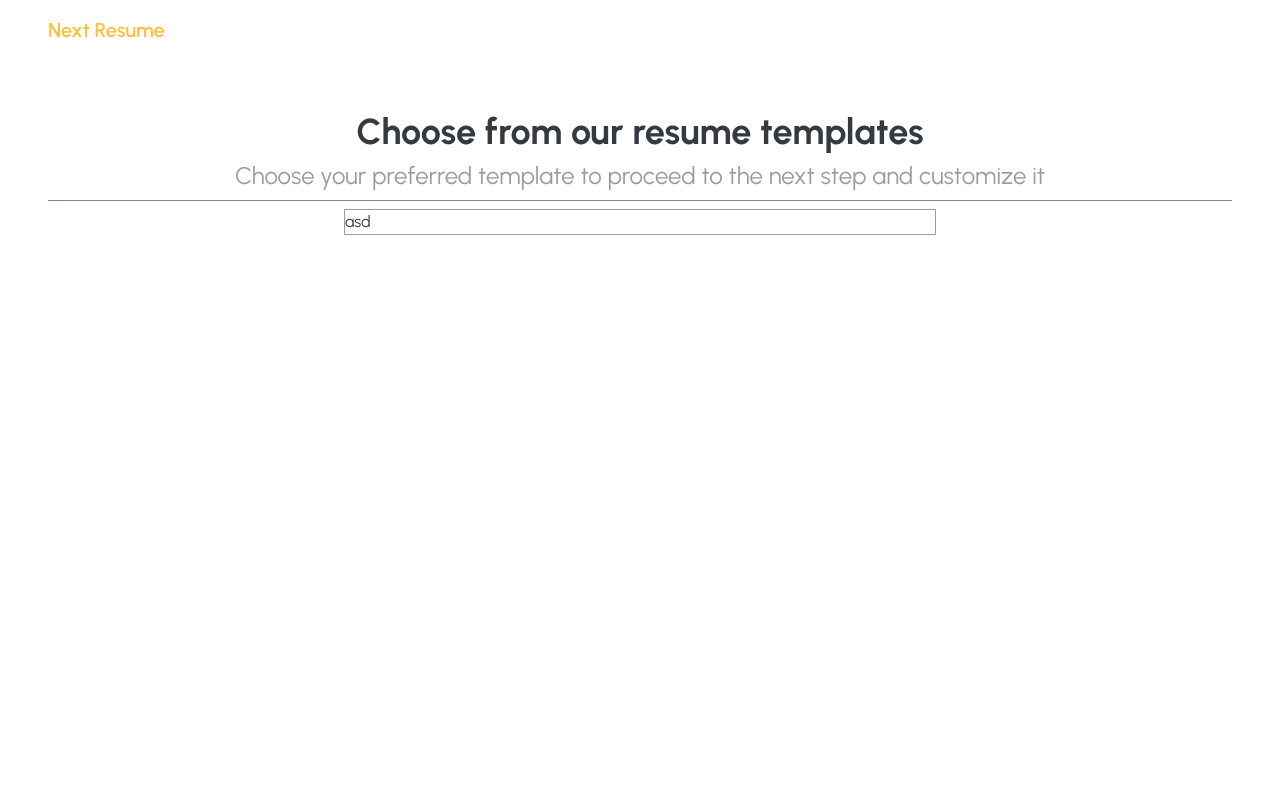
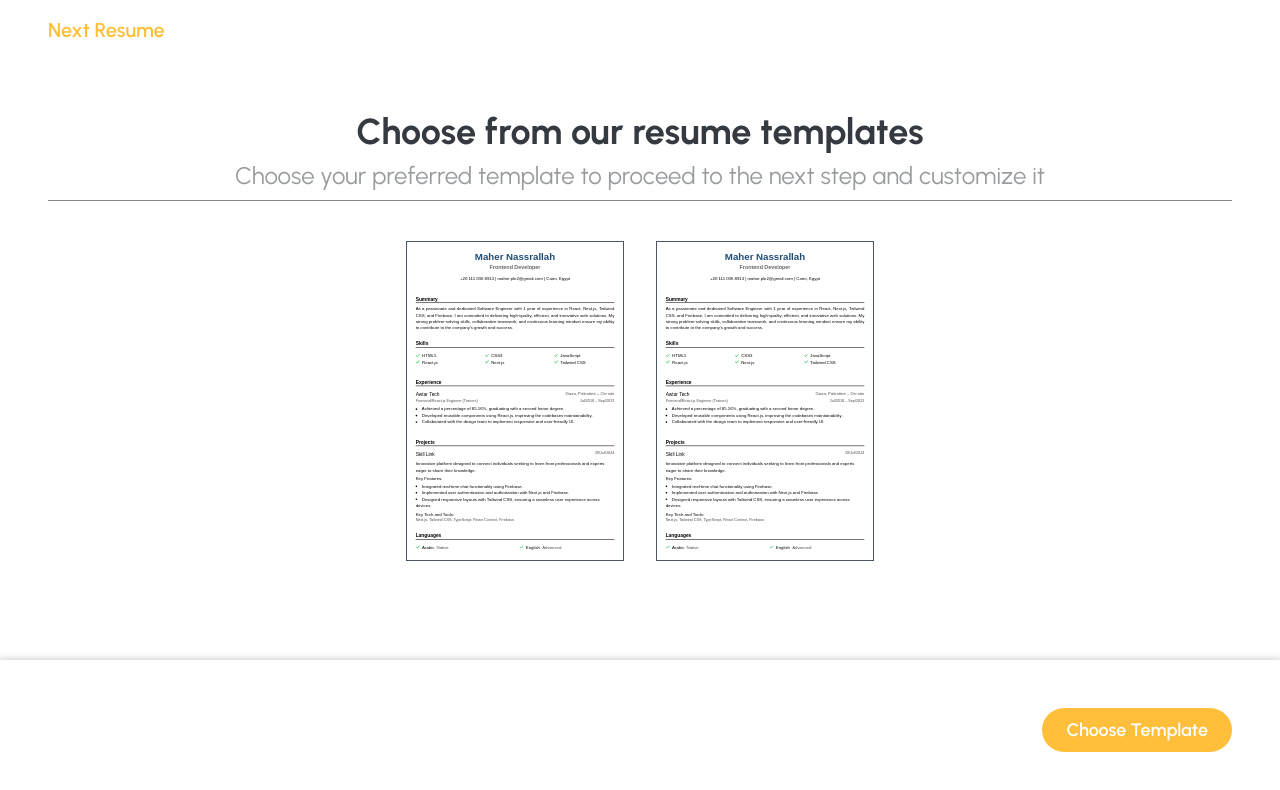
Before and after one commit to m1her/Next-Resume, a Next.js app: page /build-resume/choose-template in a window 1280 px wide. Shown: the top 790 px of the page. Built offline with nearby package versions, Linux system fonts and the light colour scheme.

Commit message:
starting with templates customizing

```diff
--- a/src/app/build-resume/choose-template/page.tsx
+++ b/src/app/build-resume/choose-template/page.tsx
@@ -1,11 +1,12 @@
 import { ChooseTempFeat } from "@/features/building/ChooseTempFeat";
+import Link from "next/link";
 import React from "react";
 
 const ChooseTemplate = () => {
   return (
     <div>
       <div className="z-50 w-full md:text-xl text-base select-none font-urbanist font-semibold text-secondaryColor flex justify-between items-center fixed top-0 left-0 md:px-12 px-8 md:py-4 py-2 bg-bgColor">
-        <div>Next Resume</div>
+        <Link href="/">Next Resume</Link>
       </div>
       <ChooseTempFeat />
     </div>
--- a/src/app/fonts.ts
+++ b/src/app/fonts.ts
@@ -1,5 +1,5 @@
 // app/fonts.ts
-import { Urbanist, Jost } from "next/font/google";
+import { Urbanist, Jost, Merriweather, Noto_Serif_Georgian } from "next/font/google";
 
 export const urbanist = Urbanist({
   subsets: ["latin"],
@@ -10,3 +10,8 @@ export const jost = Jost({
   subsets: ["latin"],
   variable: "--font-jost",
 });
+
+export const notoserifgeorgian = Noto_Serif_Georgian({
+  subsets: ["latin"],
+  variable: "--font-notoserifgeorgian",
+});
--- a/src/app/layout.tsx
+++ b/src/app/layout.tsx
@@ -1,7 +1,6 @@
 import type { Metadata } from "next";
-import { jost, urbanist } from "./fonts";
+import { jost, notoserifgeorgian, urbanist } from "./fonts";
 import "./globals.css";
-import { NavBar } from "@/components/NavBar";
 
 export const metadata: Metadata = {
   title: "Next Resume",
@@ -15,7 +14,7 @@ export default function RootLayout({
 }>) {
   return (
     <html lang="en">
-      <body className={`${jost.variable} ${urbanist.variable}`}>
+      <body className={`${jost.variable} ${urbanist.variable} ${notoserifgeorgian.variable}`}>
         {children}
       </body>
     </html>
--- a/src/components/SmallPreview/index.tsx
+++ b/src/components/SmallPreview/index.tsx
@@ -6,8 +6,10 @@ export const SmallPreview = ({
   children: React.ReactNode;
 }>) => {
   return (
-
-      <div className="w-1/2 border border-textColor/50">{children}</div>
-
+    <div className="flex-shrink-0 relative w-[218px] h-[320px] overflow-hidden border border-gray-600 hover:outline outline-blue-500 cursor-pointer">
+      <div className="scale-[0.27] origin-top-left absolute w-[800px]">
+        {children}
+      </div>
+    </div>
   );
 };
--- a/src/features/Landing/LetsLandDreamJob/index.tsx
+++ b/src/features/Landing/LetsLandDreamJob/index.tsx
@@ -1,4 +1,5 @@
 import Image from "next/image";
+import Link from "next/link";
 import React from "react";
 
 export const LetsLandDreamJob = () => {
@@ -7,9 +8,12 @@ export const LetsLandDreamJob = () => {
       <div className="text-white md:text-7xl text-5xl font-bold text-center md:w-2/3 w-full">
         Let’s Land Your Dream Job Together
       </div>
-      <button className="md:px-8 px-6 md:py-4 py-3 text-white md:text-2xl text-xl font-semibold bg-gradient-to-br from-secondaryColor to-orange-500 rounded-lg hover:from-amber-500 hover:to-orange-600">
+      <Link
+        href="/build-resume/choose-template"
+        className="md:px-8 px-6 md:py-4 py-3 text-white md:text-2xl text-xl font-semibold bg-gradient-to-br from-secondaryColor to-orange-500 rounded-lg hover:from-amber-500 hover:to-orange-600"
+      >
         Start Your Resume Now
-      </button>
+      </Link>
       <div className="text-white text-lg font-bold text-center md:w-2/3 w-full">
         As seen in
       </div>
--- a/src/features/Landing/TemplateDetailsSection/index.tsx
+++ b/src/features/Landing/TemplateDetailsSection/index.tsx
@@ -1,3 +1,4 @@
+import Link from "next/link";
 import React from "react";
 
 export const TemplateDetailsSection = () => {
@@ -12,9 +13,12 @@ export const TemplateDetailsSection = () => {
             Choose one of our professional templates. You can easily change
             colors to any resume format you choose.
           </div>
-          <button className="md:text-xl text-base font-semibold md:w-fit w-full px-8 md:py-4 py-3 rounded bg-white text-primaryColor hover:bg-white/95 transition-colors duration-300">
+          <Link
+            href="/build-resume/choose-template"
+            className="md:text-xl text-base font-semibold md:w-fit w-full px-8 md:py-4 py-3 rounded bg-white text-primaryColor hover:bg-white/95 transition-colors duration-300"
+          >
             Create My Resume
-          </button>
+          </Link>
         </div>
       </div>
     </div>
--- a/src/features/ResumeTemplates/ClassicTemplate/index.tsx
+++ b/src/features/ResumeTemplates/ClassicTemplate/index.tsx
@@ -1,9 +1,146 @@
+import { faCheck } from "@fortawesome/free-solid-svg-icons";
+import { FontAwesomeIcon } from "@fortawesome/react-fontawesome";
 import React from "react";
 
-export const ClassicTemplate = () => {
+export const ClassicTemplate = ({
+  color = "text-[#1f4e79]",
+}: {
+  color?: string;
+}) => {
   return (
-    <div>
-      <div>asd</div>
+    <div className="w-full max-w-[800px] mx-auto p-8 font-notoserifgeorgian text-black bg-white">
+      <div id="header" className="text-center">
+        <div className={`${color} font-bold text-4xl`}>Maher Nassrallah</div>
+        <div className="text-black/60 font-semibold text-xl mt-2">
+          Frontend Developer
+        </div>
+        <div className="mt-4 text-black text-base">
+          +20 111 036 8913 | maher.ple2@gmail.com | Cairo, Egypt
+        </div>
+      </div>
+
+      <div id="summary" className="mt-12">
+        <div className="text-black font-semibold text-lg border-b-2 border-black">
+          Summary
+        </div>
+        <div className="mt-2 text-black text-justify">
+          As a passionate and dedicated Software Engineer with 1 year of
+          experience in React, Next.js, Tailwind CSS, and Firebase, I am
+          committed to delivering high-quality, efficient, and innovative web
+          solutions. My strong problem-solving skills, collaborative teamwork,
+          and continuous learning mindset ensure my ability to contribute to the
+          company’s growth and success.
+        </div>
+      </div>
+
+      <div id="skills" className="mt-8">
+        <div className="text-black font-semibold text-lg border-b-2 border-black">
+          Skills
+        </div>
+        <div className="mt-4 text-black grid grid-cols-3 gap-x-8">
+          {["HTML5", "CSS3", "JavaScript", "React.js", "Next.js", "Tailwind CSS"].map((skill) => (
+            <div className="flex items-center" key={skill}>
+              <FontAwesomeIcon
+                icon={faCheck}
+                className="text-green-500 w-4 h-4 mr-2"
+              />
+              {skill}
+            </div>
+          ))}
+        </div>
+      </div>
+
+      <div id="experience" className="mt-12">
+        <div className="text-black font-semibold text-lg border-b-2 border-black">
+          Experience
+        </div>
+        <div className="mt-4">
+          <div className="flex justify-between">
+            <div className="text-lg font-medium">Awtar Tech</div>
+            <div className="text-black/70">Gaza, Palestine – On-site</div>
+          </div>
+          <div className="text-black/70 text-sm flex justify-between">
+            <div>Frontend/React.js Engineer (Trainee)</div>
+            <div>Jul/2018 – Sep/2023</div>
+          </div>
+          <ul className="list-disc list-inside mt-2 text-black">
+            <li>
+              Achieved a percentage of 85.16%, graduating with a second honor
+              degree.
+            </li>
+            <li>
+              Developed reusable components using React.js, improving the codebases maintainability.
+            </li>
+            <li>
+              Collaborated with the design team to implement responsive and user-friendly UI.
+            </li>
+          </ul>
+        </div>
+      </div>
+
+      <div id="projects" className="mt-12">
+        <div className="text-black font-semibold text-lg border-b-2 border-black">
+          Projects
+        </div>
+        <div className="mt-4">
+          <div className="flex justify-between">
+            <div className="text-lg font-medium">Skill Link</div>
+            <div className="text-black/70 text-sm">30/Jul/2024</div>
+          </div>
+          <div className="mt-2 text-black">
+            Innovative platform designed to connect individuals seeking to learn
+            from professionals and experts eager to share their knowledge.
+          </div>
+          <div className="flex flex-col mt-2">
+            <div className="font-medium">Key Features:</div>
+            <ul className="list-disc list-inside mt-1 text-black">
+              <li>
+                Integrated real-time chat functionality using Firebase.
+              </li>
+              <li>
+                Implemented user authentication and authorization with Next.js and Firebase.
+              </li>
+              <li>
+                Designed responsive layouts with Tailwind CSS, ensuring a seamless user experience across devices.
+              </li>
+            </ul>
+          </div>
+          <div className="mt-2">
+            <div className="font-medium">Key Tech and Tools:</div>
+            <div className="text-black/70 text-sm">
+              Next.js, Tailwind CSS, TypeScript, React Context, Firebase.
+            </div>
+          </div>
+        </div>
+      </div>
+
+      <div id="languages" className="mt-8">
+        <div className="text-black font-semibold text-lg border-b-2 border-black">
+          Languages
+        </div>
+        <div className="mt-4 text-black grid grid-cols-2 gap-x-8">
+          <div className="flex items-center">
+            <FontAwesomeIcon
+              icon={faCheck}
+              className="text-green-500 w-4 h-4 mr-2"
+            />
+            <div>
+              <span>Arabic</span>
+              <span className="text-black/70 ml-2">Native</span>
+            </div>
+          </div>
+          <div className="flex items-center">
+            <FontAwesomeIcon
+              icon={faCheck}
+              className="text-green-500 w-4 h-4 mr-2"
+            />
+            <div>
+              <span>English</span>
+              <span className="text-black/70 ml-2">Advanced</span>
+            </div>
+          </div>
+        </div>
+      </div>
     </div>
   );
 };
--- a/src/features/building/ChooseTempFeat/index.tsx
+++ b/src/features/building/ChooseTempFeat/index.tsx
@@ -13,9 +13,19 @@ export const ChooseTempFeat = () => {
         it
       </div>
       <div className="w-full h-[1px] bg-textColor/60"></div>
-      <SmallPreview>
-        <ClassicTemplate />
-      </SmallPreview>
+
+      <div className="w-full mt-8 flex justify-center gap-x-8 select-none">
+        <SmallPreview>
+          <ClassicTemplate />
+        </SmallPreview>
+        <SmallPreview>
+          <ClassicTemplate />
+        </SmallPreview>
+      </div>
+<div className="w-full h-32"></div>
+      <div className="fixed bottom-0 left-0 md:p-12 p-8 bg-white flex justify-end w-full shadow-[0_0_7px_1px_rgba(0,0,0,0.2)]">
+        <div className="px-6 py-2 font-semibold text-lg text-white bg-secondaryColor rounded-full hover:bg-amber-500 transition-colors duration-300">Choose Template</div>
+      </div>
     </div>
   );
 };
--- a/tailwind.config.ts
+++ b/tailwind.config.ts
@@ -20,6 +20,7 @@ const config: Config = {
       fontFamily: {
         urbanist: ["var(--font-urbanist)"],
         jost: ["var(--font-jost)"],
+        notoserifgeorgian: ["var(--font-notoserifgeorgian)"],
       },
     },
   },
```
Also changed, not shown: src/components/NavBar/index.tsx (+6 -2 lines), src/features/Landing/Main/index.tsx (+6 -2 lines).
